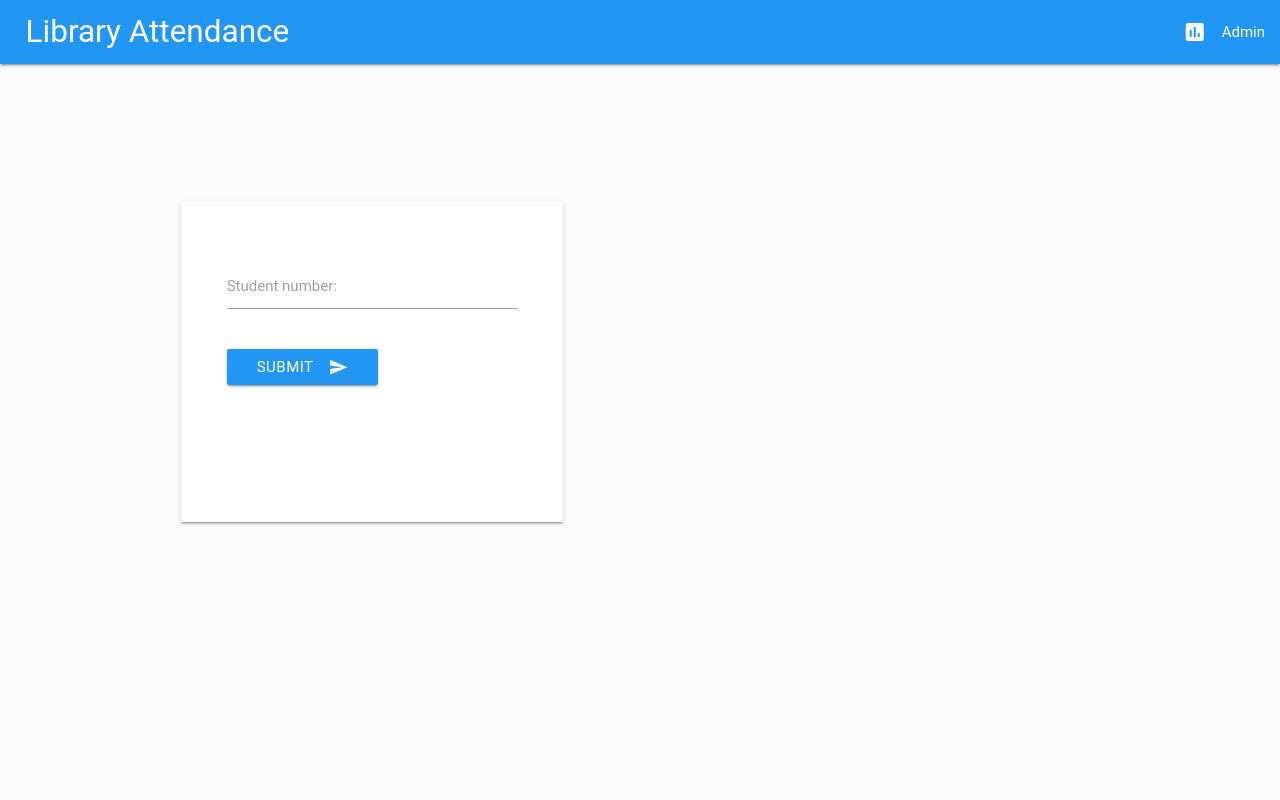
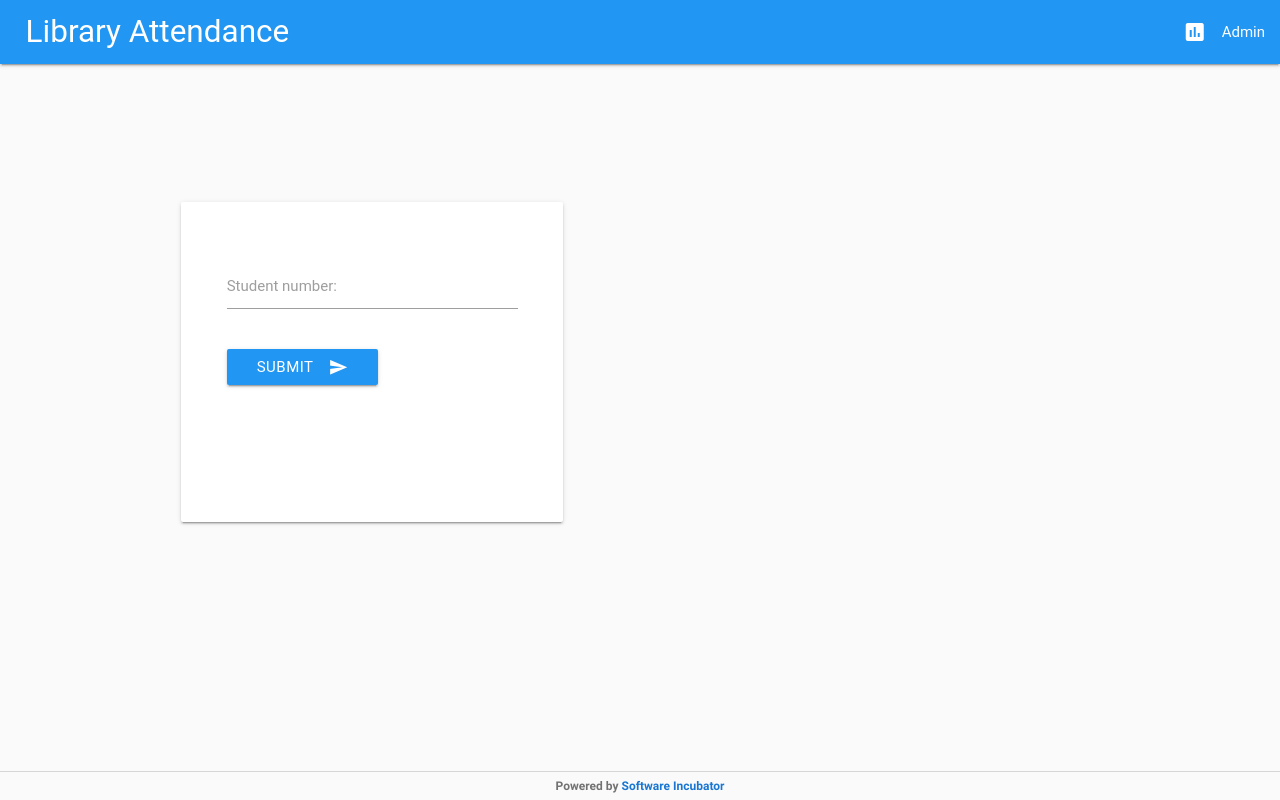
Before and after one commit to utkbansal/Library-Attendance, a Django app: page / in a window 1280 px wide. Run offline with Django 3.2, Linux system fonts and the light colour scheme; data that the repository does not hold is empty; some libraries are stand-ins or nearby versions; some web fonts are replaced.

Commit message:
CSS fixes

```diff
--- a/attendance/static/css/add-attendance.css
+++ b/attendance/static/css/add-attendance.css
@@ -7,15 +7,33 @@
 }
 
 .student-numbers {
-    margin-top: 4%;
-    height: 80%;
+    margin: 2.5% 0 0 0;
+    height: 82%;
     overflow: auto;
 }
 
+/* Let's get this party started */
 ::-webkit-scrollbar {
-    width: 0;
+    width: 5px;
 }
 
+/* Track */
+::-webkit-scrollbar-track {
+    -webkit-box-shadow: inset 0 0 6px rgba(0,0,0,0.3);
+    -webkit-border-radius: 50px;
+    border-radius: 10px;
+}
+
+/* Handle */
+::-webkit-scrollbar-thumb {
+    -webkit-border-radius: 50px;
+    border-radius: 10px;
+    background: #b6b6b6;
+
+}
+::-webkit-scrollbar-thumb:window-inactive {
+	background: #c4c4c4;
+}
 .grey-text{
     float: right;
 }
--- a/attendance/static/css/base.css
+++ b/attendance/static/css/base.css
@@ -1,3 +1,20 @@
 .brand-logo {
     margin-left: 2%;
 }
+
+footer{
+    position:absolute;
+    background-color: transparent;
+    border-top:1px solid #d6d6d6;
+    bottom:0;
+    padding:5px;
+    color: #727272;
+    text-align: center;
+    width: 100%;
+    font-size:12px;
+    font-weight: bold;
+}
+
+footer>span{
+    color: #1976d2;
+}
--- a/attendance/templates/base.html
+++ b/attendance/templates/base.html
@@ -36,5 +36,7 @@
 <div class="container">
     {% block content %}{% endblock content %}
 </div>
+
+<footer class="">Powered by <span>Software Incubator</span></footer>
 </body>
 </html>
--- a/report/templates/report/monthly-report.html
+++ b/report/templates/report/monthly-report.html
@@ -24,6 +24,8 @@
                         <i class="material-icons right">send</i>
                     </button>
                 </form>
-    </div></div>    </div>
+            </div>
+        </div>
+    </div>
 
 {% endblock %}
--- a/report/templates/report/true-reader.html
+++ b/report/templates/report/true-reader.html
@@ -24,6 +24,8 @@
                         <i class="material-icons right">send</i>
                     </button>
                 </form>
-    </div></div>    </div>
+            </div>
+        </div>
+    </div>
 
 {% endblock %}
```
Also changed, not shown: report/static/css/admin.css (line endings or trailing spaces). Lines whose indentation alone changed are shown as unchanged.
